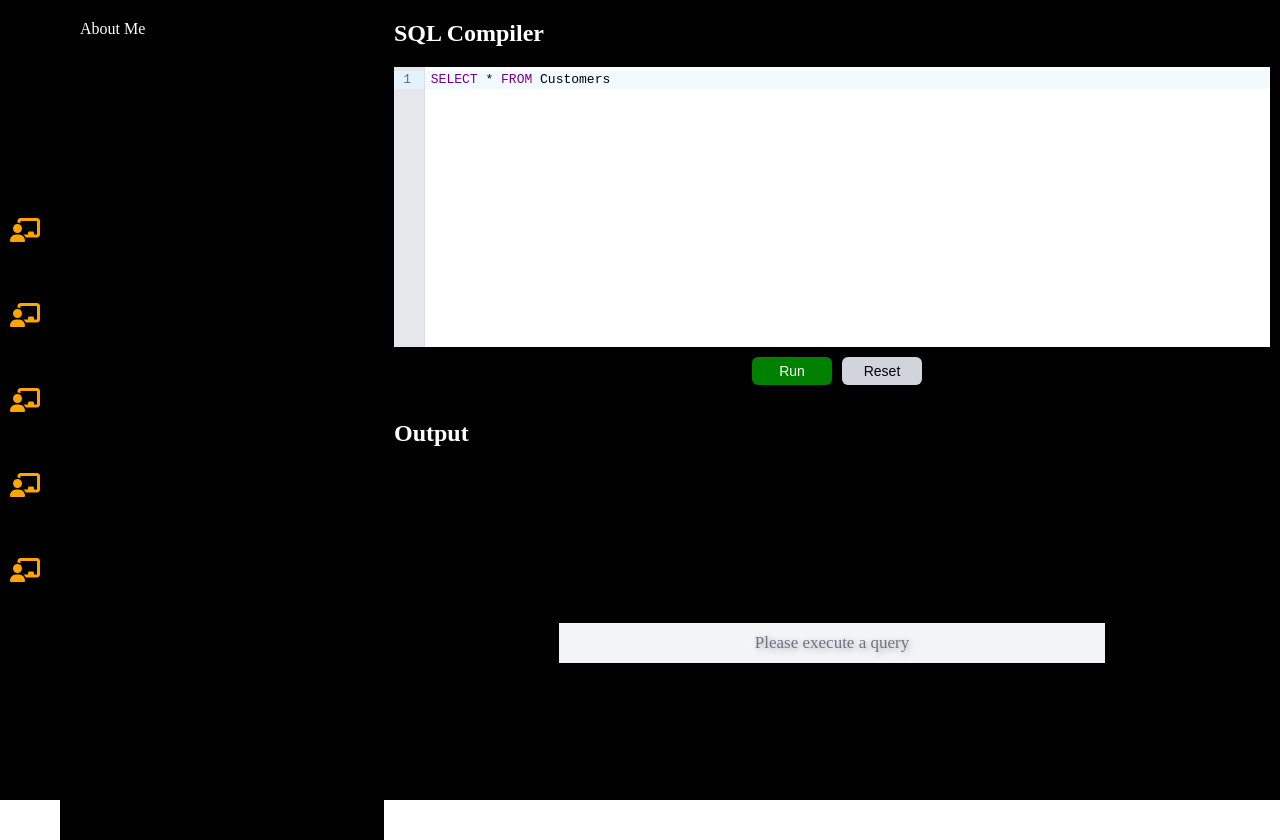
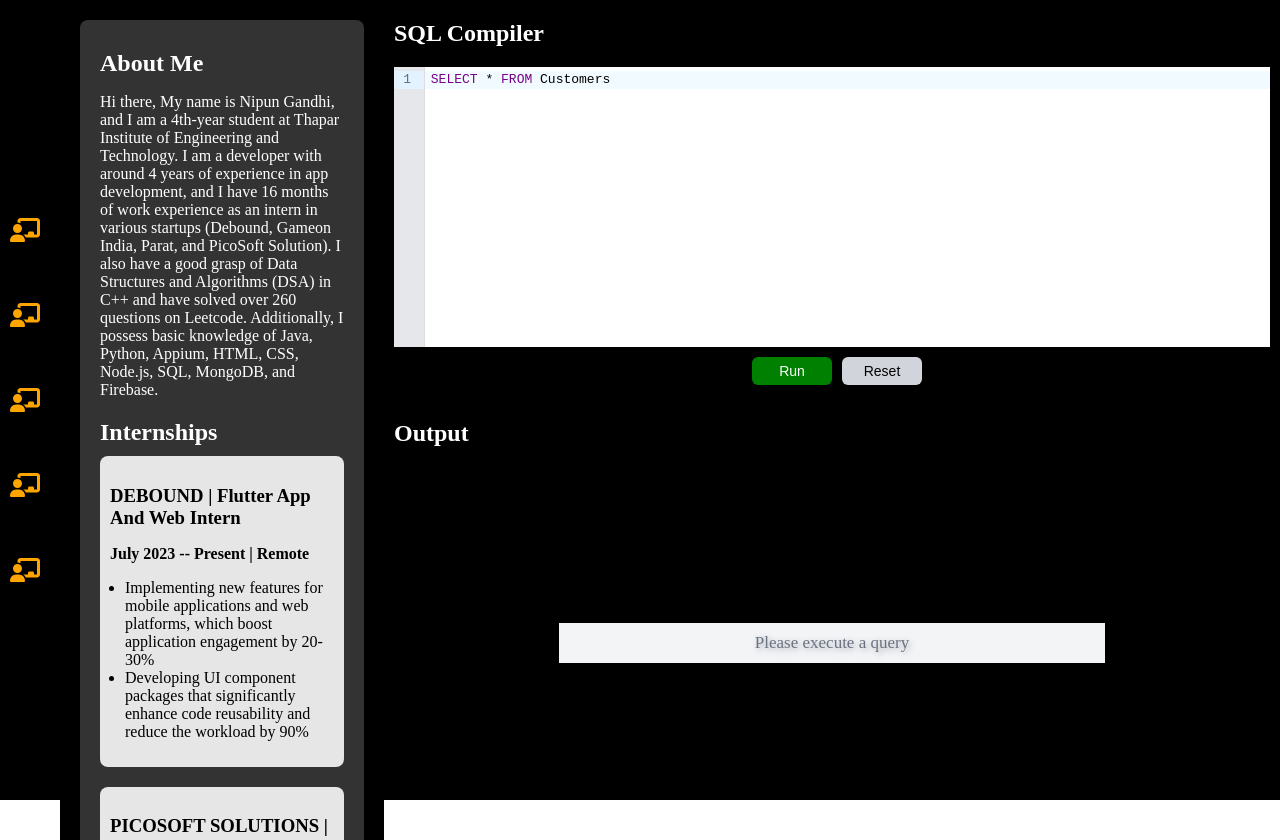
Before and after one commit to NipunGandhi/SQL-Compiler-Atlan, a React (Create React App) app: page /aboutMe in a window 1280 px wide. Built offline with nearby package versions, Linux system fonts and the light colour scheme.

Commit message:
About Page Completed

```diff
--- a/src/components/SideNavbar.js
+++ b/src/components/SideNavbar.js
@@ -2,7 +2,7 @@ import React from "react";
 import { Routes, Route, Link, BrowserRouter } from "react-router-dom";
 import "./SideNavbar.scss";
 import { links } from "../helpers/linksData";
-import About from "../pages/About";
+import About from "../pages/About/About.js";
 import Guide from "../pages/Guide";
 import Intro from "../pages/Intro";
 import TechStack from "../pages/TechStack";
--- a/src/pages/About.js
+++ /dev/null
@@ -1,7 +0,0 @@
-import React from "react";
-
-const About = () => {
-  return <div style={{ color: "white" }}>About Me</div>;
-};
-
-export default About;
--- /dev/null
+++ b/src/pages/About/About.js
@@ -0,0 +1,30 @@
+import React from "react";
+import "../About/About.scss";
+import Internship from "../About/Internship";
+import internships from "../About/internshipData.js";
+
+const About = () => {
+  return (
+    <div className="about-container">
+      <h2>About Me</h2>
+      <p>
+        Hi there, My name is Nipun Gandhi, and I am a 4th-year student at Thapar
+        Institute of Engineering and Technology. I am a developer with around 4
+        years of experience in app development, and I have 16 months of work
+        experience as an intern in various startups (Debound, Gameon India,
+        Parat, and PicoSoft Solution). I also have a good grasp of Data
+        Structures and Algorithms (DSA) in C++ and have solved over 260
+        questions on Leetcode. Additionally, I possess basic knowledge of Java,
+        Python, Appium, HTML, CSS, Node.js, SQL, MongoDB, and Firebase.
+      </p>
+      <h2>Internships</h2>
+      <div className="internships">
+        {internships.map((internship, index) => (
+          <Internship key={index} {...internship} />
+        ))}
+      </div>
+    </div>
+  );
+};
+
+export default About;
--- /dev/null
+++ b/src/pages/About/About.scss
@@ -0,0 +1,35 @@
+.about-container {
+  color: white;
+  padding: 10px 20px 20px 20px;
+  background-color: #333;
+  border-radius: 8px;
+  margin-bottom: 20px;
+}
+
+.about-container h2 {
+  margin-bottom: 10px;
+}
+
+.internship {
+  background-color: #e6e6e6;
+  color: black;
+  border-radius: 8px;
+  padding: 10px;
+  margin-bottom: 20px;
+}
+
+.internship h3 {
+  margin-bottom: 10px;
+}
+
+.internship p {
+  margin-bottom: 10px;
+}
+
+.internship ul {
+  padding-left: 15px;
+}
+
+.internship li {
+  list-style-type: disc;
+}
--- /dev/null
+++ b/src/pages/About/Internship.js
@@ -0,0 +1,19 @@
+import React from "react";
+
+const Internship = ({ title, role, description }) => {
+  return (
+    <div className="internship">
+      <h3>{title}</h3>
+      <p>
+        <strong>{role}</strong>
+      </p>
+      <ul>
+        {description.map((point, index) => (
+          <li key={index}>{point}</li>
+        ))}
+      </ul>
+    </div>
+  );
+};
+
+export default Internship;
--- /dev/null
+++ b/src/pages/About/internshipData.js
@@ -0,0 +1,39 @@
+const internships = [
+  {
+    title: "DEBOUND | Flutter App And Web Intern",
+    role: "July 2023 -- Present | Remote",
+    description: [
+      "Implementing new features for mobile applications and web platforms, which boost application engagement by 20-30%",
+      "Developing UI component packages that significantly enhance code reusability and reduce the workload by 90%",
+    ],
+  },
+  {
+    title: "PICOSOFT SOLUTIONS | Flutter App Intern",
+    role: "January 2023 –- June 2023 | Remote",
+    description: [
+      "Led a team of 7 app developers to deliver production-level applications",
+      "Utilized Riverpod for efficient state management",
+      "Integrated REST APIs for data transfer and receiving",
+      "Maintained and improved code quality through code reviews and refactoring",
+    ],
+  },
+  {
+    title: "GAMEON INDIA | Flutter App Intern",
+    role: "March 2023 –- June 2023 | Remote",
+    description: [
+      "Deployed and maintained two mobile apps on both Playstore and Appstore for ground booking and slot creation by ground owners",
+      "Successfully added new functionalities to the apps, resulting in a growing user base of around 1k daily active users",
+      "Utilized various APIs and libraries to develop and optimize the app’s performance and usability",
+    ],
+  },
+  {
+    title: "PARAT | Flutter App And Web Intern",
+    role: "February 2023 –- March 2023 | Remote",
+    description: [
+      "Coded widgets from scratch to enhance UI performance and user experience",
+      "Implemented dynamic resizing and flexible components to ensure optimal responsiveness across devices and screen sizes",
+      "Conducted thorough testing and debugging to ensure high-quality, bug-free code and a seamless user experience",
+    ],
+  },
+];
+export default internships;
```
